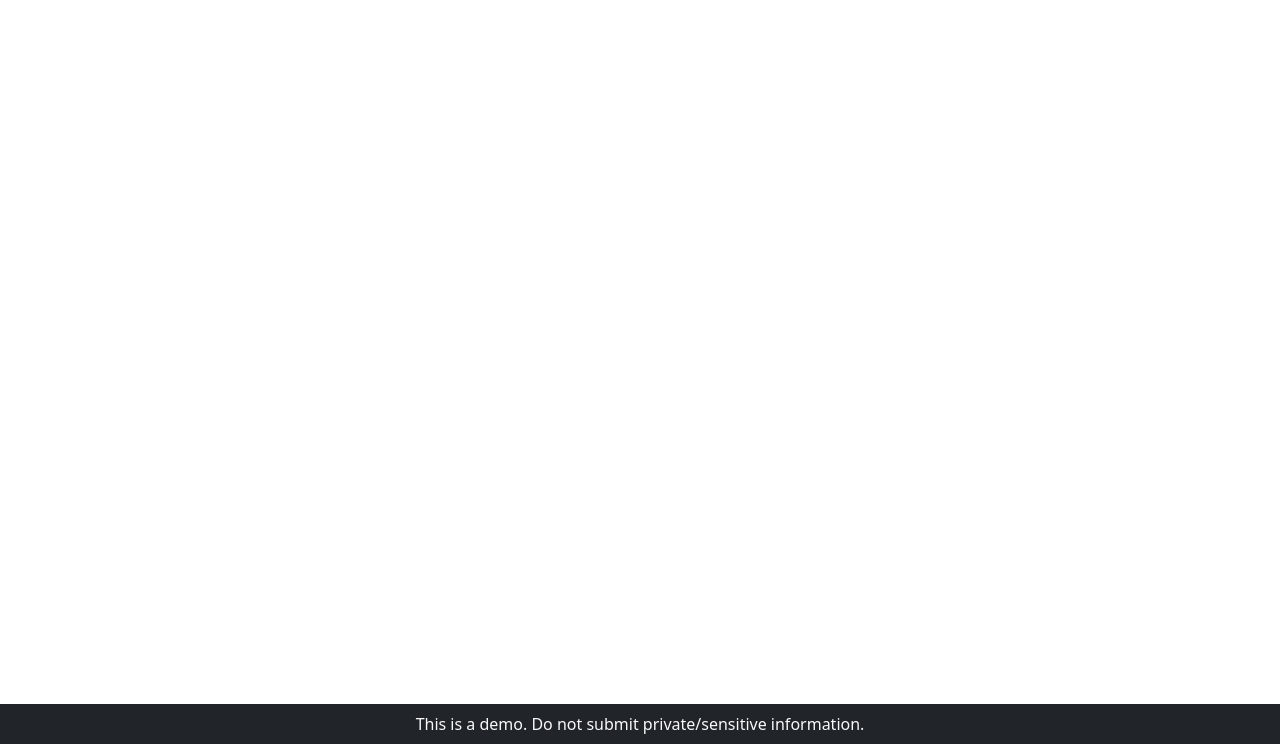
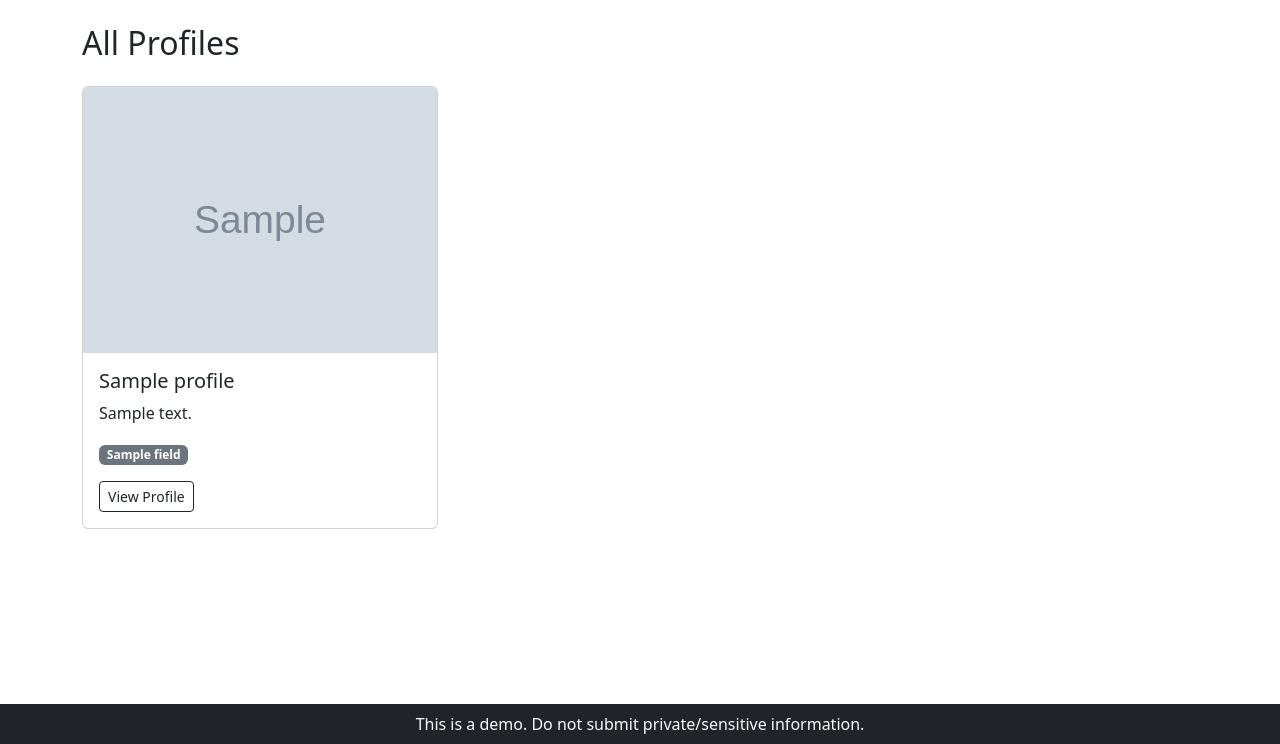
Before and after one commit to KeevinChang/concept-mini-assessment, a Django app: template templates/profiles/profile_list.html in a window 1280 px wide. Shown: the part 56-800 px from the top of the page. Run offline with Django 3.2, Linux system fonts and the light colour scheme; the template is opened without the code that fills it: most values are stand-ins (such as "Sample title", 1, 10 or a date in 2020); grey boxes marked "Sample" are stand-in pictures.

Commit message:
add basic listing and display of profiles

```diff
--- a/concept/urls.py
+++ b/concept/urls.py
@@ -17,8 +17,14 @@ Including another URLconf
 from django.contrib import admin
 from django.urls import path, include
 
+from django.conf import settings
+from django.conf.urls.static import static
+
 urlpatterns = [
     path('admin/', admin.site.urls),
     path('', include('pages.urls')),
     path('profiles/', include('profiles.urls')),
 ]
+
+if settings.DEBUG:
+    urlpatterns += static(settings.MEDIA_URL, document_root=settings.MEDIA_ROOT)
--- a/profiles/views.py
+++ b/profiles/views.py
@@ -26,7 +26,7 @@ class ProfileCreateView(CreateView):
     model = Profile
     form_class = ProfileForm
     template_name = 'profiles/profile_create.html'
-    success_url = reverse_lazy('profiles:profile_list')
+    success_url = reverse_lazy('profiles:profile-list')
 
     def get_context_data(self, **kwargs):
         context = super().get_context_data(**kwargs)
--- a/templates/profiles/profile_list.html
+++ b/templates/profiles/profile_list.html
@@ -15,3 +15,30 @@
     <input class="form-control me-2" type="search" placeholder="Search by name" aria-label="Search" name="query">
 </form>
 {% endblock %}
+
+{% block content %}
+<div class="container mt-4">
+    <h2 class="mb-4">All Profiles</h2>
+    <div class="row">
+        {% for profile in object_list %}
+            <div class="col-md-4 mb-3">
+                <div class="card h-100">
+                    <img src="{{ profile.profile_picture.url }}" class="card-img-top" alt="{{ profile.name }}">
+                    <div class="card-body">
+                        <h5 class="card-title">{{ profile.name }}</h5>
+                        <p class="card-text">{{ profile.bio|truncatechars:100 }}</p>
+                        <p>
+                            {% for field in profile.creative_fields.all %}
+                                <span class="badge bg-secondary">{{ field.name }}</span>
+                            {% endfor %}
+                        </p>
+                        <a href="{% url 'profiles:profile-detail' profile.name %}" class="btn btn-outline-dark btn-sm">View Profile</a>
+                    </div>
+                </div>
+            </div>
+        {% empty %}
+            <p>No profiles available.</p>
+        {% endfor %}
+    </div>
+</div>
+{% endblock %}
```
